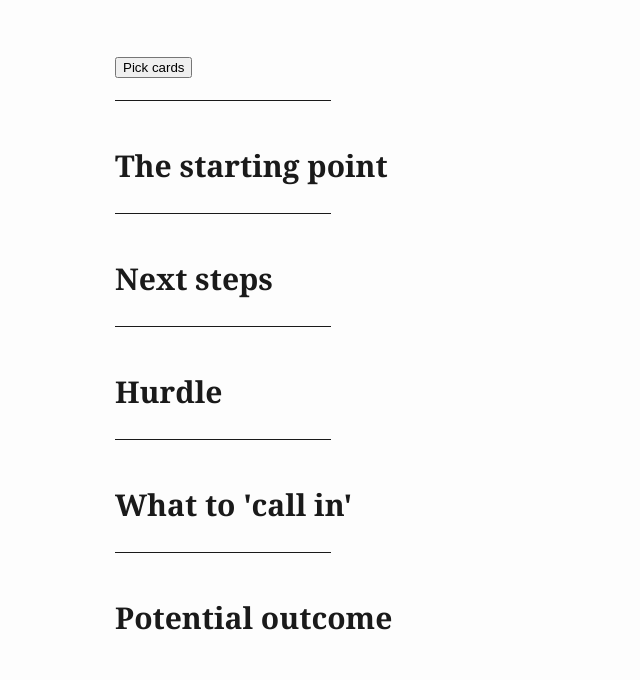
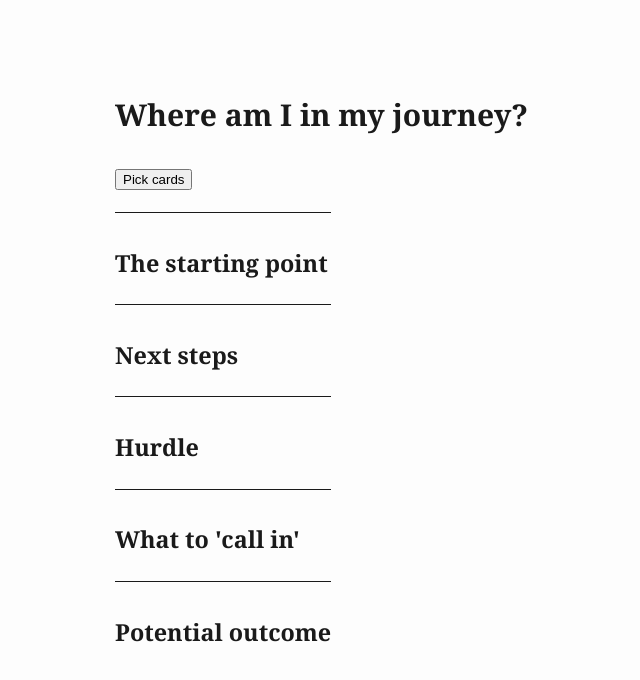
Before and after one commit to Panglossolalia/burningtarot, a plain HTML site: page index.html in a window 1280 px wide. Shown: the whole page, without its empty margins (165-805 px from the left). Drawn offline with Linux system fonts and the light colour scheme.

Commit message:
aesthetic tweaks@

```diff
--- a/cardpicker.js
+++ b/cardpicker.js
@@ -553,7 +553,7 @@ const tarot = [
 const phases = ["The starting point",
 	"Next steps",
 	"Hurdle",
-	"What to ‘call in’",
+	"What to 'call in'",
 	"Potential outcome"];
 
 /**
@@ -574,13 +574,10 @@ function deal() {
 	console.log("...");
 	//const phases = [1,2,3,4,5];
 	for(const i of phases.keys()) {
-		console.log("in loop");
-		//console.log(i);
 		const pn = `phase_${i}`;
-		console.log(pn);
 		const div_phase = document.getElementById(pn);
-		div_phase.innerHTML = `${tarot[i].description}<br><img src="${tarot[i].image}">`;
-
+		//div_phase.innerHTML = `${tarot[i].description}<br><img src="${tarot[i].image}">`;
+		div_phase.innerHTML = `<img style="width:50%" src="${tarot[i].image}"><br><b>Description:</b>TBD<br><b>In context:</b>TBD<br>`;
 		const h2_phase = document.getElementById(`ph_${i}`);
 		h2_phase.innerHTML = `${phases[i]}: ${tarot[i].name}`
 	};
--- a/index.html
+++ b/index.html
@@ -159,21 +159,22 @@
   <![endif]-->
 </head>
 <body>
+  <h2>Where am I in my journey?</h2>
   <button onclick="deal()">Pick cards</button>
   <hr width="30%">
-  <h2 id="ph_0">The starting point</h2>
+  <h3 id="ph_0">The starting point</h2>
   <div id="phase_0"></div>
   <hr width="30%">
-  <h2 id="ph_1">Next steps</h2>
+  <h3 id="ph_1">Next steps</h2>
   <div id="phase_1"></div>
   <hr width="30%">
-  <h2 id="ph_2">Hurdle</h2>
+  <h3 id="ph_2">Hurdle</h2>
   <div id="phase_2"></div>
   <hr width="30%">
-  <h2 id="ph_3">What to 'call in'</h2>
+  <h3 id="ph_3">What to 'call in'</h2>
   <div id="phase_3"></div>
   <hr width="30%">
-  <h2 id="ph_4">Potential outcome</h2>
+  <h3 id="ph_4">Potential outcome</h2>
   <div id="phase_4"></div>
 </body>
 </html>
```
